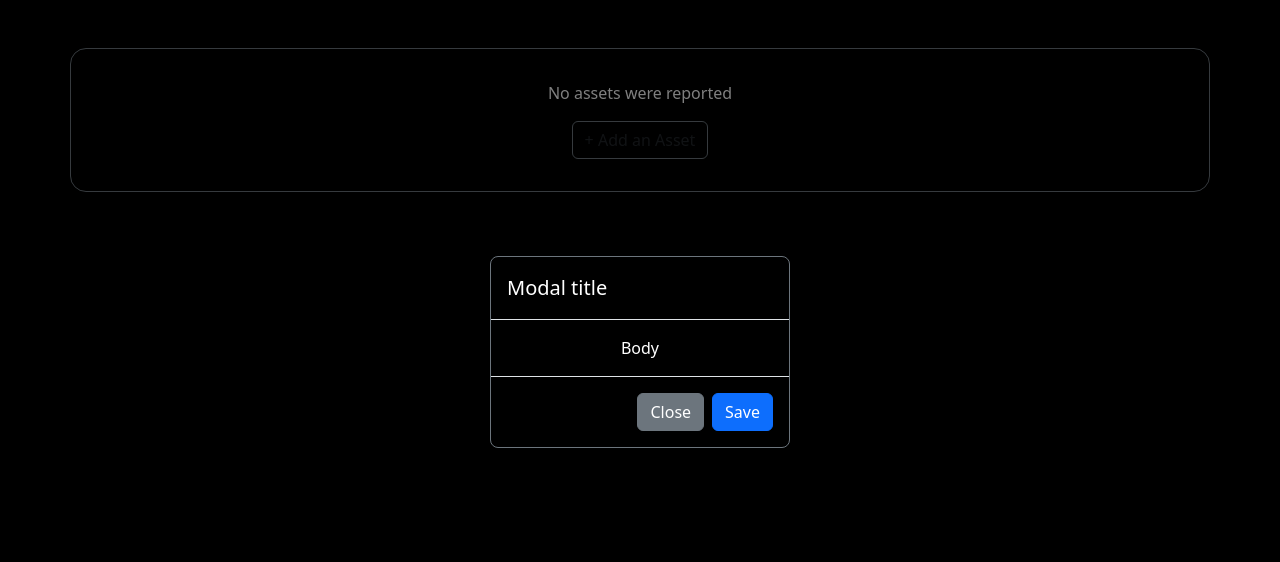
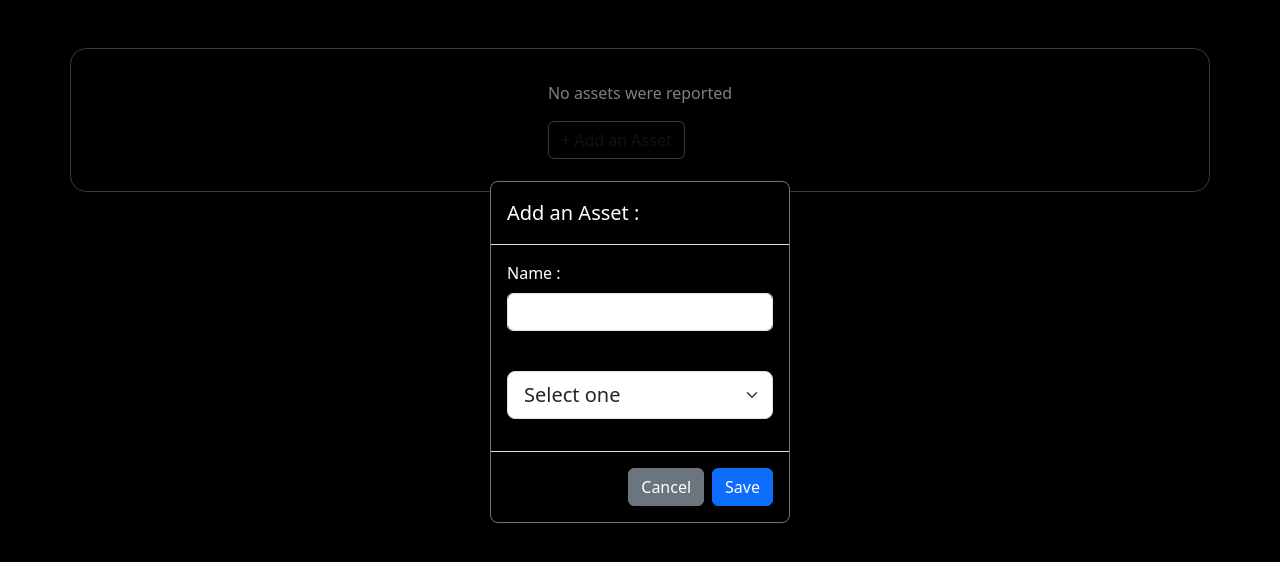
Before and after one commit to ama-vo/PRO8501-Finance, a Django app: page /asset/ in a window 1280 px wide, after a click on "+ Add an Asset". Shown: the part 48-610 px from the top of the page. Run offline with Django 5.2, Linux system fonts and the light colour scheme; a user stored in the database is signed in; data comes from the database, SQL or seed files in the repository; both versions use the stored data as it was after the commit.

Commit message:
Creation of the form who permit to add Asset #24

```diff
--- a/src/Asset/templates/asset_homepage.html
+++ b/src/Asset/templates/asset_homepage.html
@@ -6,7 +6,7 @@
 
     <div class="card  bg-black text-white rounded-4 border-secondary p-3 align-items-center justify-content-center">
 
-        <div class="card-body text-center">
+        <div class="card-body ">
 
             <p class="card-text text-center">No assets were reported</p>
 
@@ -20,8 +20,6 @@
                 + Add an Asset
             </button>
 
-            <!-- Modal Body -->
-            <!-- if you want to close by clicking outside the modal, delete the last endpoint:data-bs-backdrop and data-bs-keyboard -->
            <div
                 class="modal fade"
                 id="assetForm"
@@ -40,23 +38,82 @@
                     <div class="modal-content bg-black text-white border-secondary">
                         <div class="modal-header">
                             <h5 class="modal-title" id="modalTitleId">
-                                Modal title
+                                Add an Asset :
                             </h5>
+
+                        </div>
+                        <div class="modal-body">
+
+                            <form method="POST">
+
+                                {% csrf_token %}
+
+                                {% if messages %}
+                                {% for message in messages %}
+                                <div
+                                    class="alert alert-primary alert-dismissible fade show bg-danger text-light"
+                                    role="alert"
+                                >
                                     <button
                                         type="button"
                                         class="btn-close"
-                                data-bs-dismiss="modal"
+                                        data-bs-dismiss="alert"
                                         aria-label="Close"
                                     ></button>
+                                    {{ message }}
                                 </div>
-                        <div class="modal-body">Body</div>
+                                {% endfor %}
+                                {% endif %}
+                                <script>
+                                    var alertList = document.querySelectorAll(".alert");
+                                    alertList.forEach(function (alert) {
+                                        new bootstrap.Alert(alert);
+                                    });
+                                </script>
+
+                                <div class="mb-3">
+                                    <label for="" class="form-label">Name :</label>
+                                    <input
+                                        type="text"
+                                        class="form-control"
+                                        name=""
+                                        id=""
+                                        aria-describedby="helpId"
+                                        placeholder=""
+                                    />
+
+                                </div>
+                                <div class="mb-3">
+                                    <label for="" class="form-label"></label>
+                                    <select
+                                        class="form-select form-select-lg"
+                                        name=""
+                                        id=""
+                                    >
+                                    <option selected>Select one</option>
+                                    {% for asset_type in asset_types %}
+
+                                        <option value="">{{ asset_type }}</option>
+
+                                    {% endfor %}
+
+                                    </select>
+                                </div>
+
+
+                            </form>
+
+
+
+
+                        </div>
                         <div class="modal-footer">
                             <button
                                 type="button"
                                 class="btn btn-secondary"
                                 data-bs-dismiss="modal"
                             >
-                                Close
+                                Cancel
                             </button>
                             <button type="button" class="btn btn-primary">Save</button>
                         </div>
@@ -84,5 +141,21 @@
 
 
 
+
+<div class="row justify-content-center mt-5">
+    {% for asset in assets %}
+    <div class="card  bg-black text-white rounded-4 border-secondary p-3 ">
+        <div class="card-header h2">{{ asset.name }}</div>
+        <div class="card-body text-center align-self-center">
+
+            <p class="card-text text-center">No assets were reported</p>
+
+        </div>
+
+    </div>
+
+    {% endfor %}
     {% endif %}
+
+</div>
 {% endblock %}
--- a/src/Asset/views.py
+++ b/src/Asset/views.py
@@ -1,6 +1,6 @@
 from django.shortcuts import render
 from django.contrib.auth.decorators import login_required
-
+from .models import Asset
 
 
 
@@ -10,4 +10,11 @@ def homePageAsset(request):
     assets = request.user.actif.all()
     for asset in assets:
         print(asset.value)
-    return render(request,"asset_homepage.html", {"assets": assets})
+    asset_types = Asset.Asset_Type.values
+
+    context = {
+        "assets" : assets,
+        "asset_types" : asset_types
+    }
+
+    return render(request,"asset_homepage.html", context)
```
Also changed, not shown: src/db.sqlite3. Lines whose indentation alone changed are shown as unchanged.
